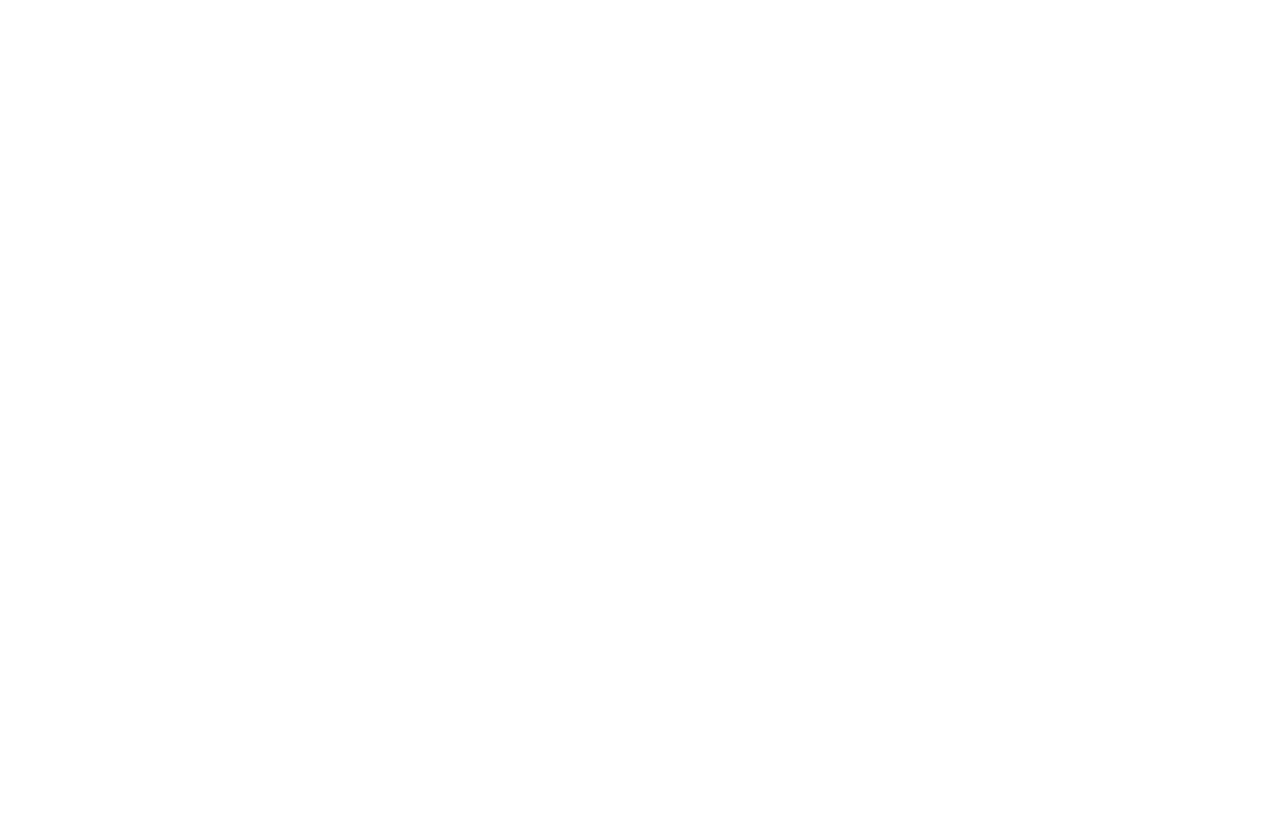
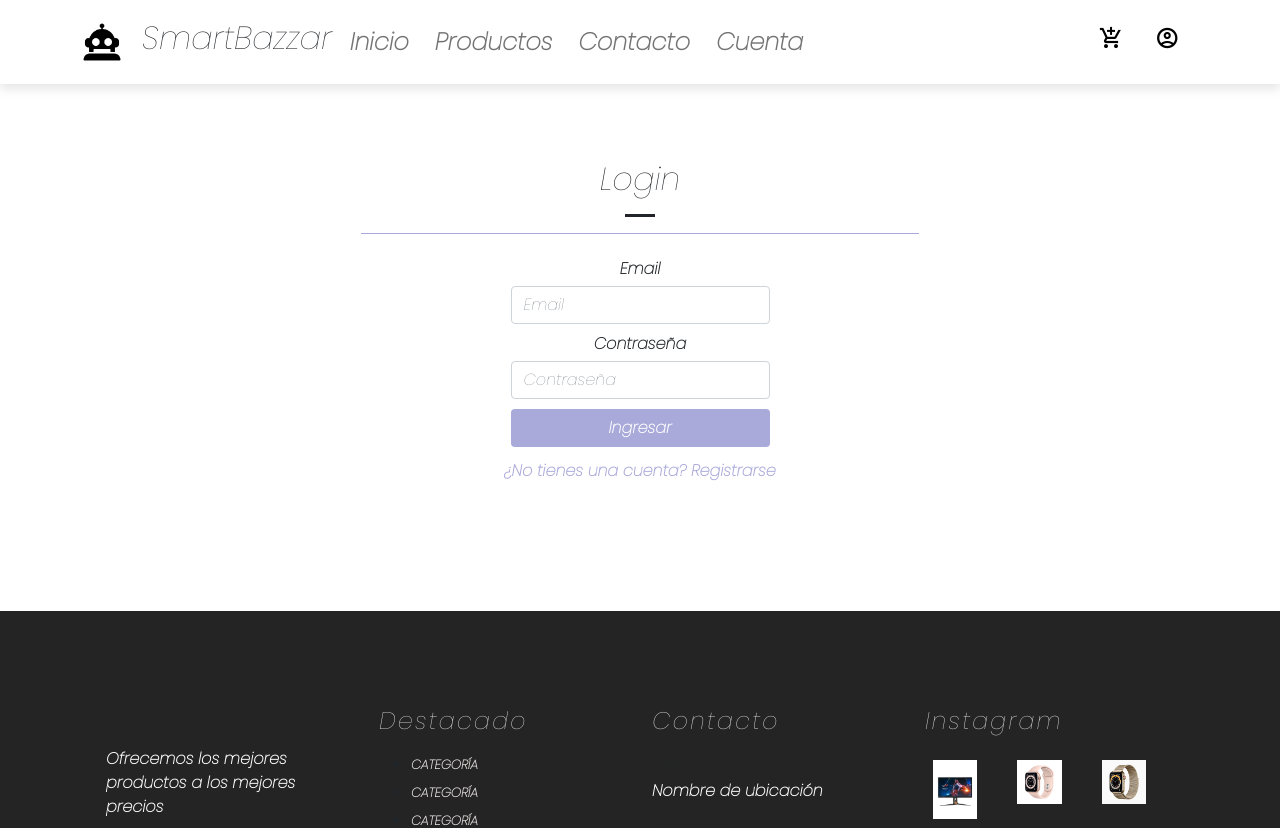
Before and after one commit to JuanBM0308/TrabajoFronEndGrupo02, a React (Create React App) app: page /signin in a window 1280 px wide. Before the commit this address had no page. Shown: the top 828 px of the page. Before the commit the page ends 800 px from the top, so only its background shows below. Built offline with nearby package versions, Linux system fonts and the light colour scheme; a small style sheet from the web is missing.

Commit message:
Se ajusta el nombre de signup a signin

```diff
--- a/src/App.js
+++ b/src/App.js
@@ -1,23 +1,19 @@
-import 'react-toastify/dist/ReactToastify.css';  // Importar CSS aquí también
+import "react-toastify/dist/ReactToastify.css"; // Importar CSS aquí también
 
-import React from 'react';
+import React from "react";
 
-import {
-  Route,
-  Routes,
-} from 'react-router-dom';
-import { ToastContainer } from 'react-toastify';
+import { Route, Routes } from "react-router-dom";
+import { ToastContainer } from "react-toastify";
 
-import CartPage from '../src/pages/cartpage/CartPage.js';
-import AccountPage from './pages/accountpage/AccountPage.js';
-import ContactPage from './pages/contactpage/ContactPage.js';
-import HomePage from './pages/homepage/HomePage';
-import ProductsDetailsPage
-  from './pages/productsdetailspage/ProductsDetailsPage';
-import ProductsPage from './pages/productspage/ProductsPage';
-import RegisterPage from './pages/registerpage/RegisterPage';
-import SearchPage from './pages/searchPage/SearchPage.js';
-import SignUpPage from './pages/signuppage/SignUpPage';
+import CartPage from "../src/pages/cartpage/CartPage.js";
+import AccountPage from "./pages/accountpage/AccountPage.js";
+import ContactPage from "./pages/contactpage/ContactPage.js";
+import HomePage from "./pages/homepage/HomePage";
+import ProductsDetailsPage from "./pages/productsdetailspage/ProductsDetailsPage";
+import ProductsPage from "./pages/productspage/ProductsPage";
+import RegisterPage from "./pages/registerpage/RegisterPage";
+import SearchPage from "./pages/searchPage/SearchPage.js";
+import SignInPage from "./pages/signinpage/SignInPage.js";
 
 const App = () => {
   return (
@@ -26,13 +22,12 @@
         <Route path="/" element={<HomePage />} />
         <Route path="/products" element={<ProductsPage />} />
         <Route path="/products-details/:id" element={<ProductsDetailsPage />} />
-                <Route path="/signup" element={<SignUpPage />} />
+        <Route path="/signin" element={<SignInPage />} />
         <Route path="/cart" element={<CartPage />} />
         <Route path="/register" element={<RegisterPage />} />
         <Route path="/account" element={<AccountPage />} />
         <Route path="/contact" element={<ContactPage />} />
-                <Route path='/search' element={<SearchPage/>}/>
-
+        <Route path="/search" element={<SearchPage />} />
       </Routes>
       <ToastContainer />
     </div>
--- a/src/components/AuthForm/AuthFormR.js
+++ b/src/components/AuthForm/AuthFormR.js
@@ -30,7 +30,7 @@
                             <input type="submit" class="btn" id="register-btn" value="Register"></input>
                         </div>
                         <div className="form-group">
-                            <Link id="register-url" class="btn" to="/signup">Ya tienes una cuenta? Ingresar</Link>
+                            <Link id="register-url" class="btn" to="/signin">Ya tienes una cuenta? Ingresar</Link>
                 </div>
             </form>
         </div>
--- a/src/components/layouts/navbar/Navbar.js
+++ b/src/components/layouts/navbar/Navbar.js
@@ -1,46 +1,67 @@
-import './navbar.css';
+import "./navbar.css";
 
-import React from 'react';
+import React from "react";
 
-import { Link } from 'react-router-dom';
+import { Link } from "react-router-dom";
 
-import logo from '../../../assets/imgs/logo.jpg';
+import logo from "../../../assets/imgs/logo.jpg";
 
 const Navbar = () => {
-  const linkStyle = { textDecoration: 'none', color: 'inherit' };
+  const linkStyle = { textDecoration: "none", color: "inherit" };
   return (
     <section className="navbar navbar-expand-lg navbar-light bg-white py-3 fixed-top">
       <div className="container">
         <img className="logo" alt="logo" src={logo} />
-        <Link to="/" className="no-link-style" style={linkStyle}><h2 className="brand no-link-style">SmartBazzar</h2></Link>
-        <button className="navbar-toggler" type="button" data-bs-toggle="collapse" data-bs-target="#navbarSupportedContent"
-          aria-controls="navbarSupportedContent" aria-expanded="false" aria-label="Toggle navigation">
+        <Link to="/" className="no-link-style" style={linkStyle}>
+          <h2 className="brand no-link-style">SmartBazzar</h2>
+        </Link>
+        <button
+          className="navbar-toggler"
+          type="button"
+          data-bs-toggle="collapse"
+          data-bs-target="#navbarSupportedContent"
+          aria-controls="navbarSupportedContent"
+          aria-expanded="false"
+          aria-label="Toggle navigation"
+        >
           <span className="navbar-toggler-icon"></span>
         </button>
         <div className="collapse navbar-collapse" id="navbarSupportedContent">
           <ul className="navbar-nav me-auto mb-2 mb-lg-0">
             <li className="nav-item">
-              <Link className="nav-link" to="/">Inicio</Link>
+              <Link className="nav-link" to="/">
+                Inicio
+              </Link>
             </li>
             <li className="nav-item">
-              <Link className="nav-link" to="/products">Productos</Link>
+              <Link className="nav-link" to="/products">
+                Productos
+              </Link>
             </li>
             <li className="nav-item">
-              <Link className="nav-link" to="/contact">Contacto</Link>
+              <Link className="nav-link" to="/contact">
+                Contacto
+              </Link>
             </li>
             <li className="nav-item">
-              <Link className="nav-link" to="/account">Cuenta</Link>
+              <Link className="nav-link" to="/account">
+                Cuenta
+              </Link>
             </li>
           </ul>
           <ul className="navbar-nav">
             <li className="nav-item">
               <Link className="nav-link" to="/cart">
-                <span className="material-symbols-outlined">add_shopping_cart</span>
+                <span className="material-symbols-outlined">
+                  add_shopping_cart
+                </span>
               </Link>
             </li>
             <li className="nav-item">
-              <Link className="nav-link" to="/signup">
-                <span className="material-symbols-outlined">account_circle</span>
+              <Link className="nav-link" to="/signin">
+                <span className="material-symbols-outlined">
+                  account_circle
+                </span>
               </Link>
             </li>
           </ul>
--- a/src/pages/accountpage/AccountPage.js
+++ b/src/pages/accountpage/AccountPage.js
@@ -58,7 +58,7 @@
     const handleLogout = async () => {
         try {
             await auth.signOut();
-            navigate('/signup');
+            navigate('/signin');
         } catch (error) {
             console.error("Error al cerrar sesión:", error.message);
         }
@@ -104,7 +104,7 @@
                                         <Link to="/cart" style={linkStyle} id="order-btn">Tus pedidos</Link>
                                     </p>
                                     <p>
-                                        <a href="/signup" id="logout-btn" onClick={handleLogout} style={linkStyle}>Cerrar Sesión</a>
+                                        <a href="/signin" id="logout-btn" onClick={handleLogout} style={linkStyle}>Cerrar Sesión</a>
                                     </p>
                                 </div>
                             </div>
--- /dev/null
+++ b/src/pages/signinpage/SignInPage.js
@@ -0,0 +1,91 @@
+import "./signinpage.css";
+
+import React, { useState } from "react";
+
+import { signInWithEmailAndPassword } from "firebase/auth";
+import { Link, useNavigate } from "react-router-dom"; // Importa useNavigate
+import { toast } from "react-toastify";
+
+import { auth } from "../../components/firebase/FireBase";
+import Footer from "../../components/layouts/footer/Footer";
+import Navbar from "../../components/layouts/navbar/Navbar";
+
+const SignInPage = () => {
+  const [email, setEmail] = useState("");
+  const [password, setPassword] = useState("");
+
+  const navigate = useNavigate(); // Usa useNavigate
+
+  const handleSubmit = async (e) => {
+    e.preventDefault();
+    try {
+      await signInWithEmailAndPassword(auth, email, password);
+      console.log("Inicio de sesion correcto");
+      toast.success("Inicio de sesión correcto", {
+        position: "top-center",
+      });
+      navigate("/"); // Redirige al usuario a la página de inicio
+    } catch (error) {
+      console.log(error.message);
+      toast.error(error.message, {
+        position: "bottom-center",
+      });
+    }
+  };
+
+  return (
+    <section>
+      <Navbar />
+      <div className="my-5 py-5">
+        <div className="container text-center mt-3 pt-5">
+          <h2 className="form-weight-bold">Login</h2>
+          <hr className="mx-auto" />
+        </div>
+        <div className="mx-auto container">
+          <form id="login-form" onSubmit={handleSubmit}>
+            <div className="form-group">
+              <label>Email</label>
+              <input
+                type="email"
+                className="form-control"
+                id="login-email"
+                name="Email"
+                placeholder="Email"
+                value={email}
+                onChange={(e) => setEmail(e.target.value)}
+              />
+            </div>
+            <div className="form-group">
+              <label>Contraseña</label>
+              <input
+                type="password"
+                className="form-control"
+                id="login-password"
+                name="password"
+                placeholder="Contraseña"
+                value={password}
+                onChange={(e) => setPassword(e.target.value)}
+              />
+            </div>
+            <div className="form-group">
+              <input
+                type="submit"
+                className="btn"
+                id="login-btn"
+                value="Ingresar"
+              />
+            </div>
+            <div className="form-group">
+              <Link id="register-url" className="btn" to="/register">
+                ¿No tienes una cuenta? Registrarse
+              </Link>
+            </div>
+          </form>
+        </div>
+      </div>
+      <Footer />
+    </section>
+  );
+};
+
+export default SignInPage;
```
Also changed, not shown: src/pages/registerpage/RegisterPage.js (+53 -28 lines), src/pages/signuppage/SignUpPage.js (deleted, +0 -72 lines), src/pages/signinpage/signinpage.css (renamed from src/pages/signuppage/signuppage.css). Lines whose indentation alone changed are shown as unchanged.
